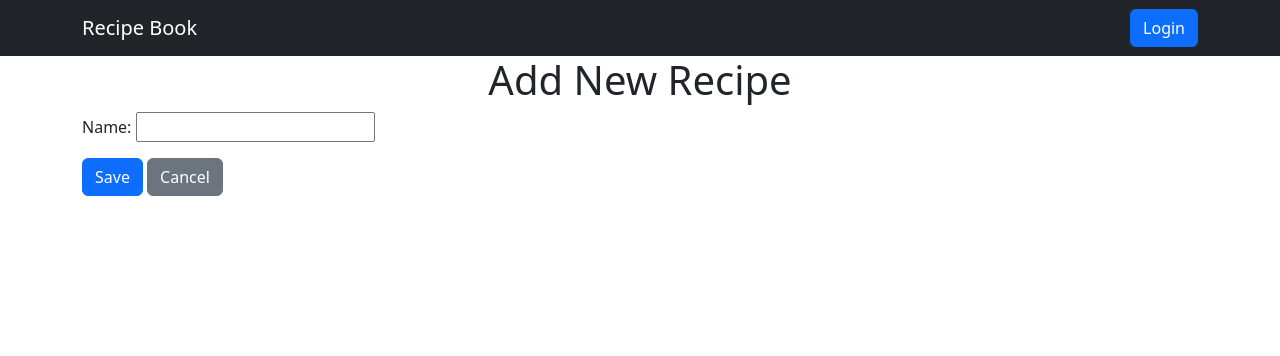
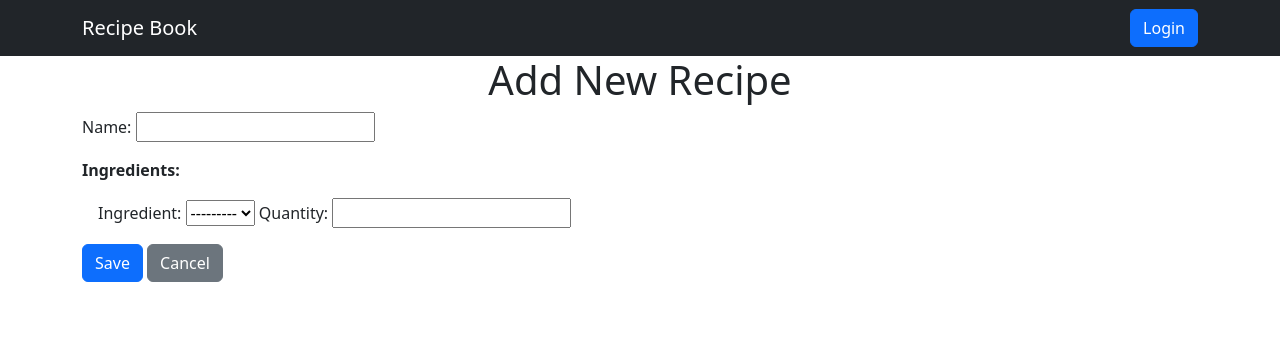
Before and after one commit to danielz83/recipebook-zuniga-bien, a Django app: template recipebook/ledger/templates/ledger/recipe_add.html in a window 1280 px wide. Shown: the top 356 px of the page. Run offline with Django 5.2, Linux system fonts and the light colour scheme; the template is opened without the code that fills it: values that come from a table or form of the project are taken from there, others are empty.

Commit message:
Added template for recipe add page

```diff
--- a/recipebook/ledger/templates/ledger/recipe_add.html
+++ b/recipebook/ledger/templates/ledger/recipe_add.html
@@ -5,6 +5,10 @@
 <form method="post">
     {% csrf_token %}
     {{ form.as_p }}
+    <p class="fw-bold"> Ingredients:</p>
+    <div class="m-3">
+        {{ recipe_ingredient_form.as_table }}
+    </div>
     <button class="btn btn-primary" type="submit">Save</button>
     <a class="btn btn-secondary" href="{% url 'recipes_list' %}">Cancel</a>
 </form>
```
